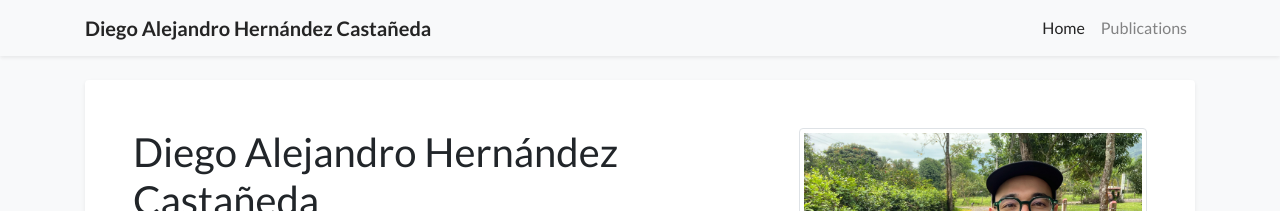
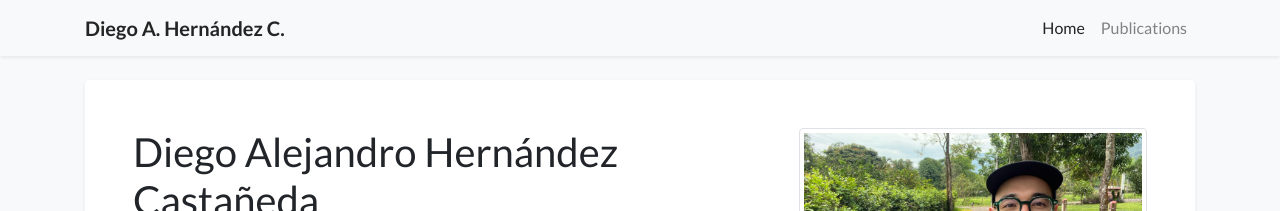
Before and after one commit to dieahernandezcas/dieahernandezcas.github.io, a Jekyll site: the page built from index.html, in a window 1280 px wide. Shown: the top 211 px of the page. Built offline with Jekyll 4.4.1, drawn with Linux system fonts in a browser that asks for light colours; nearby versions of some CDN libraries; a style sheet for code colours, icons or effects is not loaded.

Commit message:
Update profile.yml

```diff
--- a/_data/profile.yml
+++ b/_data/profile.yml
@@ -1,6 +1,6 @@
 primary_name: "Diego Alejandro Hernández Castañeda"
 secondary_name: ""
-navbar_name: "Diego Alejandro Hernández Castañeda"
+navbar_name: "Diego A. Hernández C."
 
 positions:
 - logo: /assets/images/badges/un.png  # Logo is optional
```
